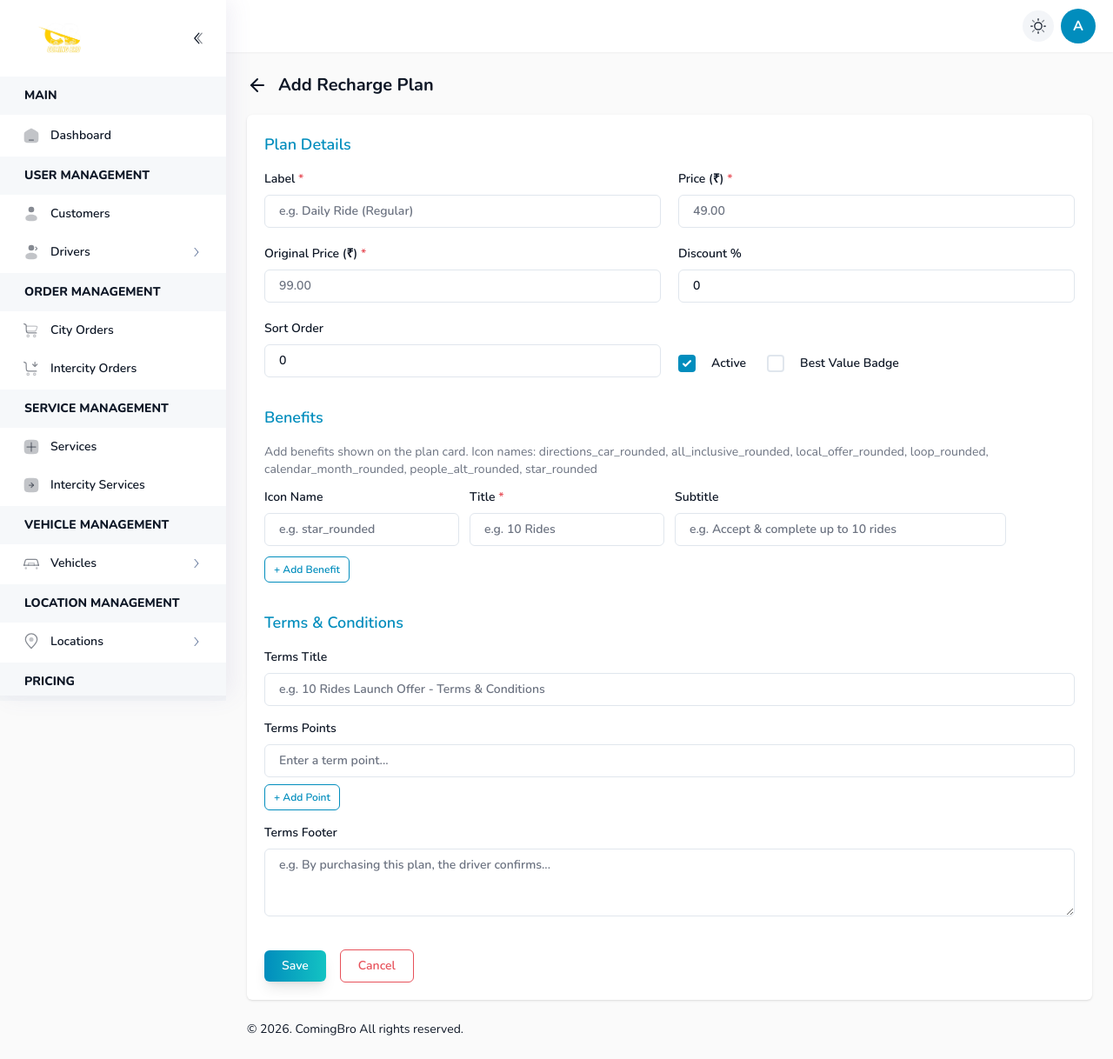
After one commit to pramodcodes03/coming_bro_backend, a Laravel app: page /admin/recharge-plans/create in a window 1280 px wide. The commit adds this page. Shown: the whole page at 87% size. Run offline with Laravel 12, Linux system fonts and the light colour scheme; a user stored in the database is signed in; data comes from the database, SQL or seed files in the repository; style sheets or scripts are compiled from the project's sources.

Commit message:
Add Recharge Plans CRUD to admin panel
- Controller: RechargePlanController with full CRUD + toggleStatus
  (index, create, store, edit, update, destroy, toggleStatus)
- Views: index.blade.php (table with search, pagination, status toggle,
  edit/delete actions) and form.blade.php (create/edit with dynamic
  benefits rows, terms points, checkboxes for active/best-value)
- Routes: resource routes + toggle-status PATCH route
- Sidebar: added "Recharge Plans" menu item under Subscriptions section

Form features:
- Dynamic add/remove benefit rows (icon, title, subtitle)
- Dynamic add/remove terms & conditions points
- Active/Inactive toggle on index page
- Best Value badge toggle
- Sort order for display ordering

https://claude.ai/code/session_01CRjnm5MtHcoWiTuoioGwCE

```diff
--- /dev/null
+++ b/app/Http/Controllers/Admin/RechargePlanController.php
@@ -0,0 +1,134 @@
+<?php
+
+namespace App\Http\Controllers\Admin;
+
+use App\Http\Controllers\Controller;
+use App\Models\RechargePlan;
+use Illuminate\Http\Request;
+
+class RechargePlanController extends Controller
+{
+    public function index(Request $request)
+    {
+        $query = RechargePlan::query();
+
+        if ($request->filled('search')) {
+            $search = $request->input('search');
+            $query->where('label', 'like', "%{$search}%");
+        }
+
+        $plans = $query->orderBy('sort_order')->paginate(15)->withQueryString();
+
+        return view('admin.recharge-plans.index', compact('plans'));
+    }
+
+    public function create()
+    {
+        return view('admin.recharge-plans.form');
+    }
+
+    public function store(Request $request)
+    {
+        $validated = $request->validate([
+            'label'          => 'required|string|max:255',
+            'price'          => 'required|numeric|min:0',
+            'original_price' => 'required|numeric|min:0',
+            'discount_pct'   => 'nullable|integer|min:0|max:100',
+            'is_best_value'  => 'nullable|boolean',
+            'is_active'      => 'nullable|boolean',
+            'sort_order'     => 'nullable|integer|min:0',
+            'terms_title'    => 'nullable|string|max:255',
+            'terms_footer'   => 'nullable|string',
+            'benefits'       => 'nullable|array',
+            'benefits.*.icon'     => 'nullable|string',
+            'benefits.*.title'    => 'required|string',
+            'benefits.*.subtitle' => 'nullable|string',
+            'terms_points'   => 'nullable|array',
+            'terms_points.*' => 'nullable|string',
+        ]);
+
+        $validated['is_best_value'] = $request->boolean('is_best_value');
+        $validated['is_active'] = $request->boolean('is_active');
+        $validated['discount_pct'] = $validated['discount_pct'] ?? 0;
+        $validated['sort_order'] = $validated['sort_order'] ?? 0;
+
+        // Filter out empty benefits and terms
+        if (isset($validated['benefits'])) {
+            $validated['benefits'] = array_values(array_filter($validated['benefits'], fn($b) => !empty($b['title'])));
+        }
+        if (isset($validated['terms_points'])) {
+            $validated['terms_points'] = array_values(array_filter($validated['terms_points'], fn($t) => !empty($t)));
+        }
+
+        RechargePlan::create($validated);
+
+        return redirect()->route('admin.recharge-plans.index')
+            ->with('success', 'Recharge plan created successfully.');
+    }
+
+    public function edit($id)
+    {
+        $plan = RechargePlan::findOrFail($id);
+
+        return view('admin.recharge-plans.form', compact('plan'));
+    }
+
+    public function update(Request $request, $id)
+    {
+        $plan = RechargePlan::findOrFail($id);
+
+        $validated = $request->validate([
+            'label'          => 'required|string|max:255',
+            'price'          => 'required|numeric|min:0',
+            'original_price' => 'required|numeric|min:0',
+            'discount_pct'   => 'nullable|integer|min:0|max:100',
+            'is_best_value'  => 'nullable|boolean',
+            'is_active'      => 'nullable|boolean',
+            'sort_order'     => 'nullable|integer|min:0',
+            'terms_title'    => 'nullable|string|max:255',
+            'terms_footer'   => 'nullable|string',
+            'benefits'       => 'nullable|array',
+            'benefits.*.icon'     => 'nullable|string',
+            'benefits.*.title'    => 'required|string',
+            'benefits.*.subtitle' => 'nullable|string',
+            'terms_points'   => 'nullable|array',
+            'terms_points.*' => 'nullable|string',
+        ]);
+
+        $validated['is_best_value'] = $request->boolean('is_best_value');
+        $validated['is_active'] = $request->boolean('is_active');
+        $validated['discount_pct'] = $validated['discount_pct'] ?? 0;
+        $validated['sort_order'] = $validated['sort_order'] ?? 0;
+
+        if (isset($validated['benefits'])) {
+            $validated['benefits'] = array_values(array_filter($validated['benefits'], fn($b) => !empty($b['title'])));
+        }
+        if (isset($validated['terms_points'])) {
+            $validated['terms_points'] = array_values(array_filter($validated['terms_points'], fn($t) => !empty($t)));
+        }
+
+        $plan->update($validated);
+
+        return redirect()->route('admin.recharge-plans.index')
+            ->with('success', 'Recharge plan updated successfully.');
+    }
+
+    public function destroy($id)
+    {
+        $plan = RechargePlan::findOrFail($id);
+        $plan->delete();
+
+        return redirect()->route('admin.recharge-plans.index')
+            ->with('success', 'Recharge plan deleted successfully.');
+    }
+
+    public function toggleStatus($id)
+    {
+        $plan = RechargePlan::findOrFail($id);
+        $plan->is_active = !$plan->is_active;
+        $plan->save();
+
+        return redirect()->route('admin.recharge-plans.index')
+            ->with('success', 'Recharge plan status updated successfully.');
+    }
+}
--- /dev/null
+++ b/resources/views/admin/recharge-plans/form.blade.php
@@ -0,0 +1,205 @@
+<x-layout.admin>
+<div class="space-y-5">
+    <div class="flex items-center gap-3">
+        <a href="{{ route('admin.recharge-plans.index') }}" class="hover:text-primary">
+            <svg width="24" height="24" viewBox="0 0 24 24" fill="none" stroke="currentColor" stroke-width="2" stroke-linecap="round" stroke-linejoin="round">
+                <path d="M19 12H5" /><path d="M12 19l-7-7 7-7" />
+            </svg>
+        </a>
+        <h2 class="text-xl font-bold">{{ isset($plan) ? 'Edit Recharge Plan' : 'Add Recharge Plan' }}</h2>
+    </div>
+
+    @if($errors->any())
+        <div class="flex items-center rounded bg-danger/20 p-3.5 text-danger">
+            <ul class="list-disc list-inside space-y-1">
+                @foreach($errors->all() as $error)
+                    <li>{{ $error }}</li>
+                @endforeach
+            </ul>
+        </div>
+    @endif
+
+    <div class="panel">
+        <form method="POST"
+              action="{{ isset($plan) ? route('admin.recharge-plans.update', $plan) : route('admin.recharge-plans.store') }}">
+            @csrf
+            @if(isset($plan)) @method('PUT') @endif
+
+            {{-- ── Basic Details ── --}}
+            <h3 class="text-lg font-semibold mb-4 text-primary">Plan Details</h3>
+            <div class="grid grid-cols-1 gap-5 md:grid-cols-2">
+                <div>
+                    <label for="label" class="block mb-2 font-semibold">Label <span class="text-danger">*</span></label>
+                    <input id="label" type="text" name="label" value="{{ old('label', $plan->label ?? '') }}"
+                           class="form-input" placeholder="e.g. Daily Ride (Regular)" required />
+                </div>
+
+                <div>
+                    <label for="price" class="block mb-2 font-semibold">Price (&#8377;) <span class="text-danger">*</span></label>
+                    <input id="price" type="number" step="0.01" name="price" value="{{ old('price', $plan->price ?? '') }}"
+                           class="form-input" placeholder="49.00" required />
+                </div>
+
+                <div>
+                    <label for="original_price" class="block mb-2 font-semibold">Original Price (&#8377;) <span class="text-danger">*</span></label>
+                    <input id="original_price" type="number" step="0.01" name="original_price" value="{{ old('original_price', $plan->original_price ?? '') }}"
+                           class="form-input" placeholder="99.00" required />
+                </div>
+
+                <div>
+                    <label for="discount_pct" class="block mb-2 font-semibold">Discount %</label>
+                    <input id="discount_pct" type="number" name="discount_pct" value="{{ old('discount_pct', $plan->discount_pct ?? 0) }}"
+                           class="form-input" placeholder="50" min="0" max="100" />
+                </div>
+
+                <div>
+                    <label for="sort_order" class="block mb-2 font-semibold">Sort Order</label>
+                    <input id="sort_order" type="number" name="sort_order" value="{{ old('sort_order', $plan->sort_order ?? 0) }}"
+                           class="form-input" placeholder="1" min="0" />
+                </div>
+
+                <div class="flex items-end gap-6">
+                    <label class="flex items-center gap-3 cursor-pointer">
+                        <input type="hidden" name="is_active" value="0" />
+                        <input type="checkbox" name="is_active" value="1" class="form-checkbox"
+                               {{ old('is_active', $plan->is_active ?? true) ? 'checked' : '' }} />
+                        <span class="font-semibold">Active</span>
+                    </label>
+                    <label class="flex items-center gap-3 cursor-pointer">
+                        <input type="hidden" name="is_best_value" value="0" />
+                        <input type="checkbox" name="is_best_value" value="1" class="form-checkbox"
+                               {{ old('is_best_value', $plan->is_best_value ?? false) ? 'checked' : '' }} />
+                        <span class="font-semibold">Best Value Badge</span>
+                    </label>
+                </div>
+            </div>
+
+            {{-- ── Benefits ── --}}
+            <h3 class="text-lg font-semibold mb-4 mt-8 text-primary">Benefits</h3>
+            <p class="text-sm text-gray-500 mb-3">Add benefits shown on the plan card. Icon names: directions_car_rounded, all_inclusive_rounded, local_offer_rounded, loop_rounded, calendar_month_rounded, people_alt_rounded, star_rounded</p>
+
+            <div id="benefits-container" class="space-y-3">
+                @php $benefits = old('benefits', $plan->benefits ?? [['icon' => '', 'title' => '', 'subtitle' => '']]); @endphp
+                @foreach($benefits as $i => $benefit)
+                    <div class="grid grid-cols-1 gap-3 md:grid-cols-12 items-end benefit-row">
+                        <div class="md:col-span-3">
+                            @if($loop->first)
+                                <label class="block mb-2 font-semibold text-sm">Icon Name</label>
+                            @endif
+                            <input type="text" name="benefits[{{ $i }}][icon]" value="{{ $benefit['icon'] ?? '' }}"
+                                   class="form-input" placeholder="e.g. star_rounded" />
+                        </div>
+                        <div class="md:col-span-3">
+                            @if($loop->first)
+                                <label class="block mb-2 font-semibold text-sm">Title <span class="text-danger">*</span></label>
+                            @endif
+                            <input type="text" name="benefits[{{ $i }}][title]" value="{{ $benefit['title'] ?? '' }}"
+                                   class="form-input" placeholder="e.g. 10 Rides" required />
+                        </div>
+                        <div class="md:col-span-5">
+                            @if($loop->first)
+                                <label class="block mb-2 font-semibold text-sm">Subtitle</label>
+                            @endif
+                            <input type="text" name="benefits[{{ $i }}][subtitle]" value="{{ $benefit['subtitle'] ?? '' }}"
+                                   class="form-input" placeholder="e.g. Accept & complete up to 10 rides" />
+                        </div>
+                        <div class="md:col-span-1">
+                            @if(!$loop->first)
+                                <button type="button" onclick="this.closest('.benefit-row').remove()" class="btn btn-sm btn-outline-danger px-2 py-1.5">
+                                    <svg width="16" height="16" viewBox="0 0 24 24" fill="none" stroke="currentColor" stroke-width="2"><path d="M18 6L6 18M6 6l12 12" /></svg>
+                                </button>
+                            @endif
+                        </div>
+                    </div>
+                @endforeach
+            </div>
+            <button type="button" onclick="addBenefit()" class="btn btn-sm btn-outline-primary mt-3">+ Add Benefit</button>
+
+            {{-- ── Terms & Conditions ── --}}
+            <h3 class="text-lg font-semibold mb-4 mt-8 text-primary">Terms & Conditions</h3>
+            <div class="space-y-4">
+                <div>
+                    <label for="terms_title" class="block mb-2 font-semibold">Terms Title</label>
+                    <input id="terms_title" type="text" name="terms_title" value="{{ old('terms_title', $plan->terms_title ?? '') }}"
+                           class="form-input" placeholder="e.g. 10 Rides Launch Offer - Terms & Conditions" />
+                </div>
+
+                <div>
+                    <label class="block mb-2 font-semibold">Terms Points</label>
+                    <div id="terms-container" class="space-y-2">
+                        @php $termsPoints = old('terms_points', $plan->terms_points ?? ['']); @endphp
+                        @foreach($termsPoints as $j => $point)
+                            <div class="flex gap-2 items-center term-row">
+                                <input type="text" name="terms_points[{{ $j }}]" value="{{ $point }}"
+                                       class="form-input flex-1" placeholder="Enter a term point..." />
+                                @if(!$loop->first)
+                                    <button type="button" onclick="this.closest('.term-row').remove()" class="btn btn-sm btn-outline-danger px-2 py-1.5">
+                                        <svg width="16" height="16" viewBox="0 0 24 24" fill="none" stroke="currentColor" stroke-width="2"><path d="M18 6L6 18M6 6l12 12" /></svg>
+                                    </button>
+                                @endif
+                            </div>
+                        @endforeach
+                    </div>
+                    <button type="button" onclick="addTerm()" class="btn btn-sm btn-outline-primary mt-2">+ Add Point</button>
+                </div>
+
+                <div>
+                    <label for="terms_footer" class="block mb-2 font-semibold">Terms Footer</label>
+                    <textarea id="terms_footer" name="terms_footer" rows="3" class="form-textarea"
+                              placeholder="e.g. By purchasing this plan, the driver confirms...">{{ old('terms_footer', $plan->terms_footer ?? '') }}</textarea>
+                </div>
+            </div>
+
+            {{-- ── Submit ── --}}
+            <div class="flex items-center gap-4 mt-8">
+                <button type="submit"
+                        class="btn bg-gradient-to-r from-[#018DBD] to-[#13C3C3] text-white border-0 shadow-lg">
+                    {{ isset($plan) ? 'Update' : 'Save' }}
+                </button>
+                <a href="{{ route('admin.recharge-plans.index') }}" class="btn btn-outline-danger">Cancel</a>
+            </div>
+        </form>
+    </div>
+</div>
+
+<script>
+    let benefitIndex = {{ count($benefits) }};
+    let termIndex = {{ count($termsPoints) }};
+
+    function addBenefit() {
+        const container = document.getElementById('benefits-container');
+        const html = `
+            <div class="grid grid-cols-1 gap-3 md:grid-cols-12 items-end benefit-row">
+                <div class="md:col-span-3">
+                    <input type="text" name="benefits[${benefitIndex}][icon]" class="form-input" placeholder="e.g. star_rounded" />
+                </div>
+                <div class="md:col-span-3">
+                    <input type="text" name="benefits[${benefitIndex}][title]" class="form-input" placeholder="e.g. 10 Rides" required />
+                </div>
+                <div class="md:col-span-5">
+                    <input type="text" name="benefits[${benefitIndex}][subtitle]" class="form-input" placeholder="e.g. Accept & complete up to 10 rides" />
+                </div>
+                <div class="md:col-span-1">
+                    <button type="button" onclick="this.closest('.benefit-row').remove()" class="btn btn-sm btn-outline-danger px-2 py-1.5">
+                        <svg width="16" height="16" viewBox="0 0 24 24" fill="none" stroke="currentColor" stroke-width="2"><path d="M18 6L6 18M6 6l12 12" /></svg>
+                    </button>
+                </div>
+            </div>`;
+        container.insertAdjacentHTML('beforeend', html);
+        benefitIndex++;
+    }
+
+    function addTerm() {
+        const container = document.getElementById('terms-container');
+        const html = `
+            <div class="flex gap-2 items-center term-row">
+                <input type="text" name="terms_points[${termIndex}]" class="form-input flex-1" placeholder="Enter a term point..." />
+                <button type="button" onclick="this.closest('.term-row').remove()" class="btn btn-sm btn-outline-danger px-2 py-1.5">
+                    <svg width="16" height="16" viewBox="0 0 24 24" fill="none" stroke="currentColor" stroke-width="2"><path d="M18 6L6 18M6 6l12 12" /></svg>
+                </button>
+            </div>`;
+        container.insertAdjacentHTML('beforeend', html);
+        termIndex++;
+    }
+</script>
+</x-layout.admin>
--- a/resources/views/components/admin/sidebar.blade.php
+++ b/resources/views/components/admin/sidebar.blade.php
@@ -293,6 +293,21 @@
                     </a>
                 </li>
 
+                {{-- Recharge Plans --}}
+                <li class="menu nav-item">
+                    <a href="{{ route('admin.recharge-plans.index') }}" class="nav-link group {{ request()->routeIs('admin.recharge-plans.*') ? 'active' : '' }}">
+                        <div class="flex items-center">
+                            <svg class="group-hover:!text-primary shrink-0" width="20" height="20"
+                                viewBox="0 0 24 24" fill="none" xmlns="http://www.w3.org/2000/svg">
+                                <path d="M12 6V18M12 6L7 11M12 6L17 11" stroke="currentColor" stroke-width="1.5" stroke-linecap="round" stroke-linejoin="round" />
+                                <path opacity="0.5" d="M2 12C2 6.47715 6.47715 2 12 2C17.5228 2 22 6.47715 22 12C22 17.5228 17.5228 22 12 22C6.47715 22 2 17.5228 2 12Z" stroke="currentColor" stroke-width="1.5" />
+                            </svg>
+                            <span
+                                class="ltr:pl-3 rtl:pr-3 text-black dark:text-[#506690] dark:group-hover:text-white-dark">Recharge Plans</span>
+                        </div>
+                    </a>
+                </li>
+
                 {{-- ===== CONTENT (Collapsible) ===== --}}
                 <h2 class="-mx-4 mb-1 flex items-center bg-white-light/30 py-3 px-7 font-extrabold uppercase dark:bg-dark dark:bg-opacity-[0.08]">
                     <span>Content</span>
--- a/routes/admin.php
+++ b/routes/admin.php
@@ -22,6 +22,7 @@ use App\Http\Controllers\Admin\LanguageController;
 use App\Http\Controllers\Admin\OnboardingController;
 use App\Http\Controllers\Admin\OrderController;
 use App\Http\Controllers\Admin\PayoutRequestController;
+use App\Http\Controllers\Admin\RechargePlanController;
 use App\Http\Controllers\Admin\ServiceController;
 use App\Http\Controllers\Admin\SettingsController;
 use App\Http\Controllers\Admin\SosController;
@@ -140,6 +141,10 @@ Route::middleware('auth:admin')->group(function () {
     Route::resource('subscription-plans', SubscriptionPlanController::class)->names('admin.subscription-plans');
     Route::patch('subscription-plans/{subscription_plan}/toggle-status', [SubscriptionPlanController::class, 'toggleStatus'])->name('admin.subscription-plans.toggle-status');
 
+    // Recharge Plans
+    Route::resource('recharge-plans', RechargePlanController::class)->names('admin.recharge-plans');
+    Route::patch('recharge-plans/{recharge_plan}/toggle-status', [RechargePlanController::class, 'toggleStatus'])->name('admin.recharge-plans.toggle-status');
+
     // Banners
     Route::resource('banners', BannerController::class)->names('admin.banners');
     Route::patch('banners/{banner}/toggle-status', [BannerController::class, 'toggleStatus'])->name('admin.banners.toggle-status');
```
Also changed, not shown: resources/views/admin/recharge-plans/index.blade.php (added, +94 -0 lines).
